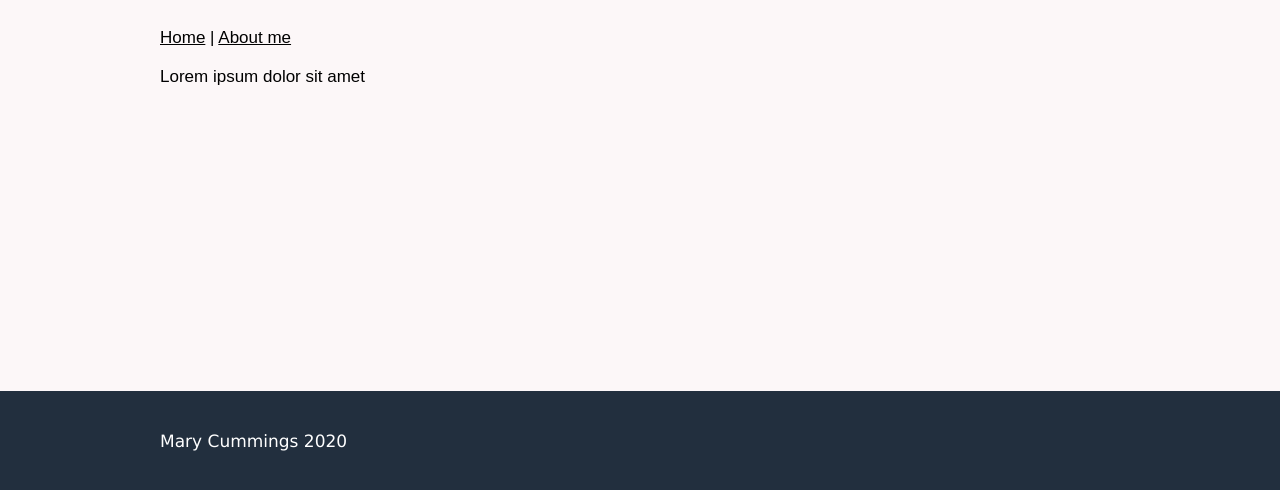
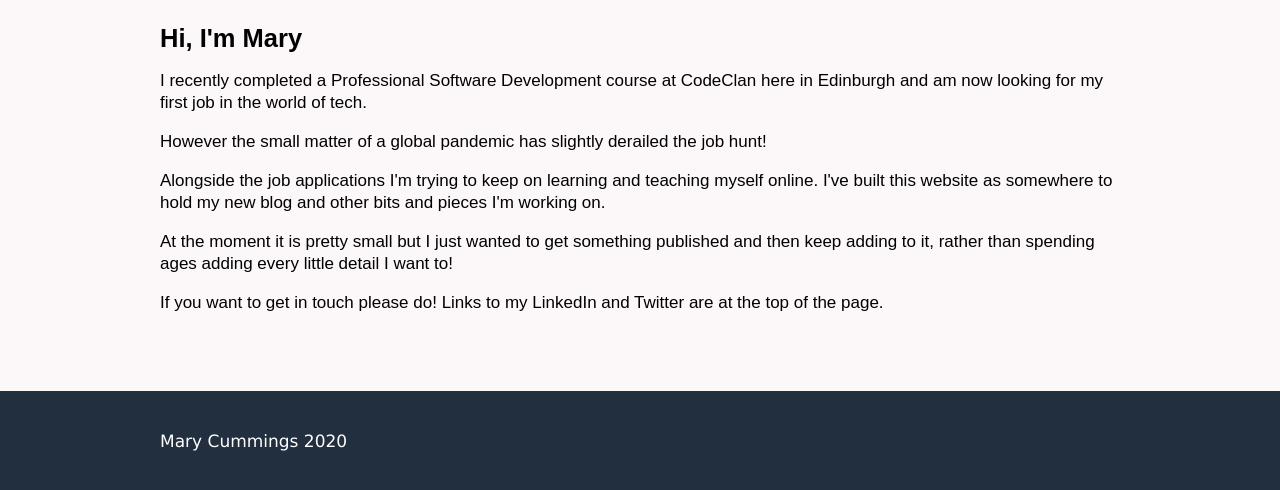
Before and after one commit to MaryBobs/mary-cummings, a Gatsby site: page /about in a window 1280 px wide. Shown: the part 314-804 px from the top of the page. Built offline with nearby package versions, Linux system fonts and the light colour scheme; Gatsby itself is replaced by a stand-in of ours.

Commit message:
adds profile component

```diff
--- /dev/null
+++ b/src/components/profile.js
@@ -0,0 +1,12 @@
+import React from 'react';
+
+export default () => (
+    <div>
+        <h2>Hi, I'm Mary</h2>
+        <p>I recently completed a Professional Software Development course at CodeClan here in Edinburgh and am now looking for my first job in the world of tech.</p>
+        <p>However the small matter of a global pandemic has slightly derailed the job hunt!</p>
+        <p>Alongside the job applications I'm trying to keep on learning and teaching myself online. I've built this website as somewhere to hold my new blog and other bits and pieces I'm working on.</p>
+        <p>At the moment it is pretty small but I just wanted to get something published and then keep adding to it, rather than spending ages adding every little detail I want to!</p>
+        <p>If you want to get in touch please do! Links to my LinkedIn and Twitter are at the top of the page.</p>
+    </div>
+)
--- a/src/pages/about.js
+++ b/src/pages/about.js
@@ -1,16 +1,11 @@
 import React from 'react';
-import {Link} from 'gatsby';
 import Layout from '../components/layout.js';
 import Title from '../components/title.js';
+import Profile from '../components/profile.js';
 
 export default () => (
     <Layout>
     <Title text="About Me"/>
-    <div>
-        <Link to="/">Home</Link> | <Link to="/about">About me</Link>
-    </div>
-    <p>
-        Lorem ipsum dolor sit amet
-    </p>
+    <Profile />
     </Layout>
 )
```
